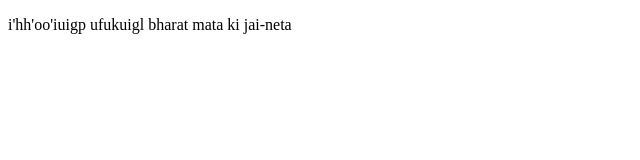
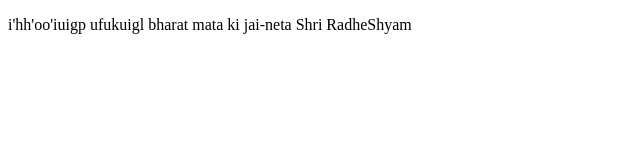
Before and after one commit to Harshit-Webworld1515/delta-demo, a plain HTML site: page Index.html in a window 1280 px wide. Shown: the whole page, without its empty margins (0-640 px from the left). Drawn offline with Linux system fonts and the light colour scheme.

Commit message:
adding radhe shyam

```diff
--- a/Index.html
+++ b/Index.html
@@ -9,6 +9,7 @@
     <p>
         i'hh'oo'iuigp
         ufukuigl bharat mata ki jai-neta
+        Shri RadheShyam
     </p>
 </body>
 </html>
```
